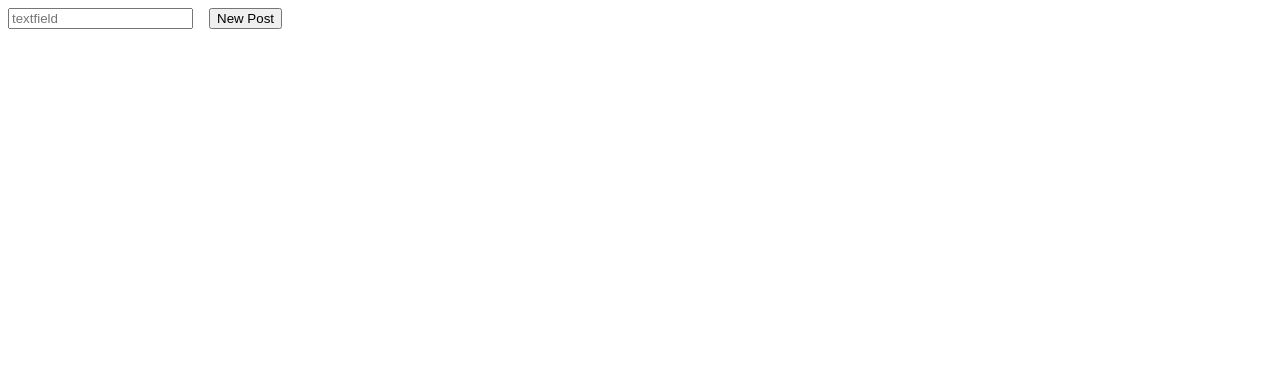
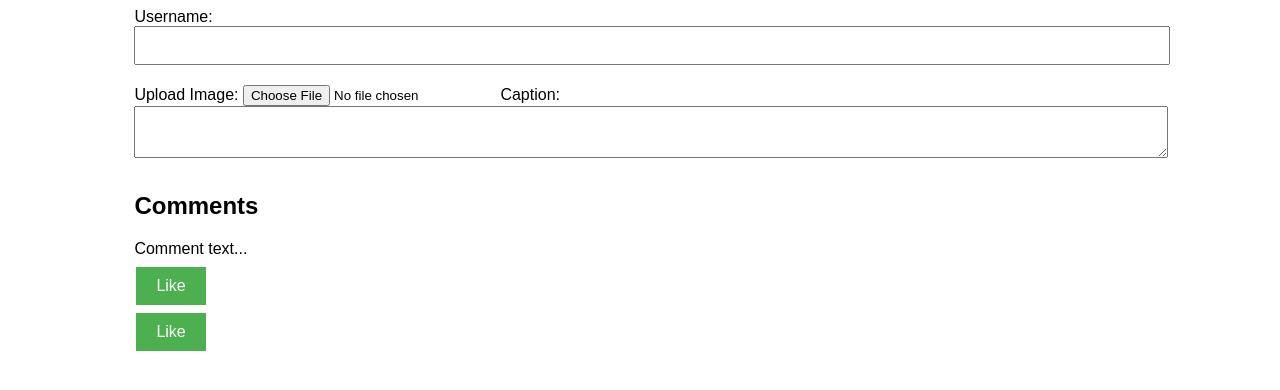
Before and after one commit to ShitalKandel/django_app, a Django app: template web_app/templates/home_page.html in a window 1280 px wide. Shown: the top 390 px of the page. Run offline with Django 5.2, Linux system fonts and the light colour scheme; the template is opened without the code that fills it, so the values that code supplies are empty; parts of the project's set-up code (start-up, migrations or seed data) failed here and were passed over.

```diff
--- /dev/null
+++ b/static/basic.css
@@ -0,0 +1,40 @@
+body {
+    font-family: Arial, sans-serif;
+}
+
+.container {
+    width:  80%;
+    margin: auto;
+}
+
+input[type="text"],
+textarea {
+    width:  100%;
+    padding:  10px;
+    margin-bottom:  10px;
+}
+
+input[type="file"] {
+    margin-top:  10px;
+}
+
+.like {
+    background-color: #4CAF50;
+    border: none;
+    color: white;
+    padding:  10px  20px;
+    text-align: center;
+    text-decoration: none;
+    display: inline-block;
+    font-size:  16px;
+    margin:  4px  2px;
+    cursor: pointer;
+}
+
+.comments {
+    margin-top:  20px;
+}
+
+.comment p {
+    margin-bottom:  5px;
+}
--- a/web_app/templates/home_page.html
+++ b/web_app/templates/home_page.html
@@ -1,14 +1,33 @@
-<div>
-    <div>
-        <div>
-        <input type="textfield" placeholder="textfield" method="POST" name="What's on your mind?">
-        <img src="">
-        <img src="">
-        <img src="">
-        <button type="submit">New Post</button>
-        </div>
+<!DOCTYPE html>
+<html lang="en">
+<head>
+    <meta charset="UTF-8">
+    <title>Web Application</title>
+    {% load static %}
+    <link rel="stylesheet" href="{% static 'basic.css' %}">
+<body>
+    <div class="container">
+        <label for="username">Username:</label>
+        <input type="text" id="username" name="username">
+
+        <label for="imageUpload">Upload Image:</label>
+        <input type="file" id="imageUpload" name="imageUpload">
+
+        <label for="caption">Caption:</label>
+        <textarea id="caption" name="caption"></textarea>
+
+        <section class="comments">
+            <h2>Comments</h2>
+            <div class="comment">
+                <p>Comment text...</p>
+                <button class="like">Like</button>
+            </div>
+
+        </section>
+
+        <button class="like">Like</button>
     </div>
-    <div>
-        <profile></profile>
-    </div>
-</div>
+
+    <script src="app.js"></script>
+</body>
+</html>
--- a/web_app/templates/login_success.html
+++ b/web_app/templates/login_success.html
@@ -10,6 +10,7 @@
 <body>
     {% include 'navbar.html' %}
     {% include 'toggle.html' %}
+
     {% include 'image.html' %}
 
 
--- a/web_app/urls.py
+++ b/web_app/urls.py
@@ -10,5 +10,6 @@ urlpatterns=[
     path('logout/',views.logout,name="logout"),
     path('upload/',views.image_request,name="image_request"),
     path('uploaded/',views.upload_image,name="upload_image"),
+    path('feed/',views.feed,name="feed"),
     # path('login/<int:id>',views.profile,name="profile"),
 ]
```
Also changed, not shown: web_app/models.py (+38 -6 lines), web_app/templates/user_profile.html (added, +10 -0 lines), web_app/views.py (+13 -3 lines), db.sqlite3, media/image/Screenshot_2024-02-10_15_10_45.png (deleted), media/image/Screenshot_2024-02-10_15_10_45_TzqWW6o.png (deleted), media/image/dayout.png (deleted), media/image/message.jpeg (deleted), media/image/plant.jpeg (added), media/image/plant_ZX9Elv4.jpeg (added), web_app/migrations/0004_userprofile_profile_pic_feeds.py (added).
